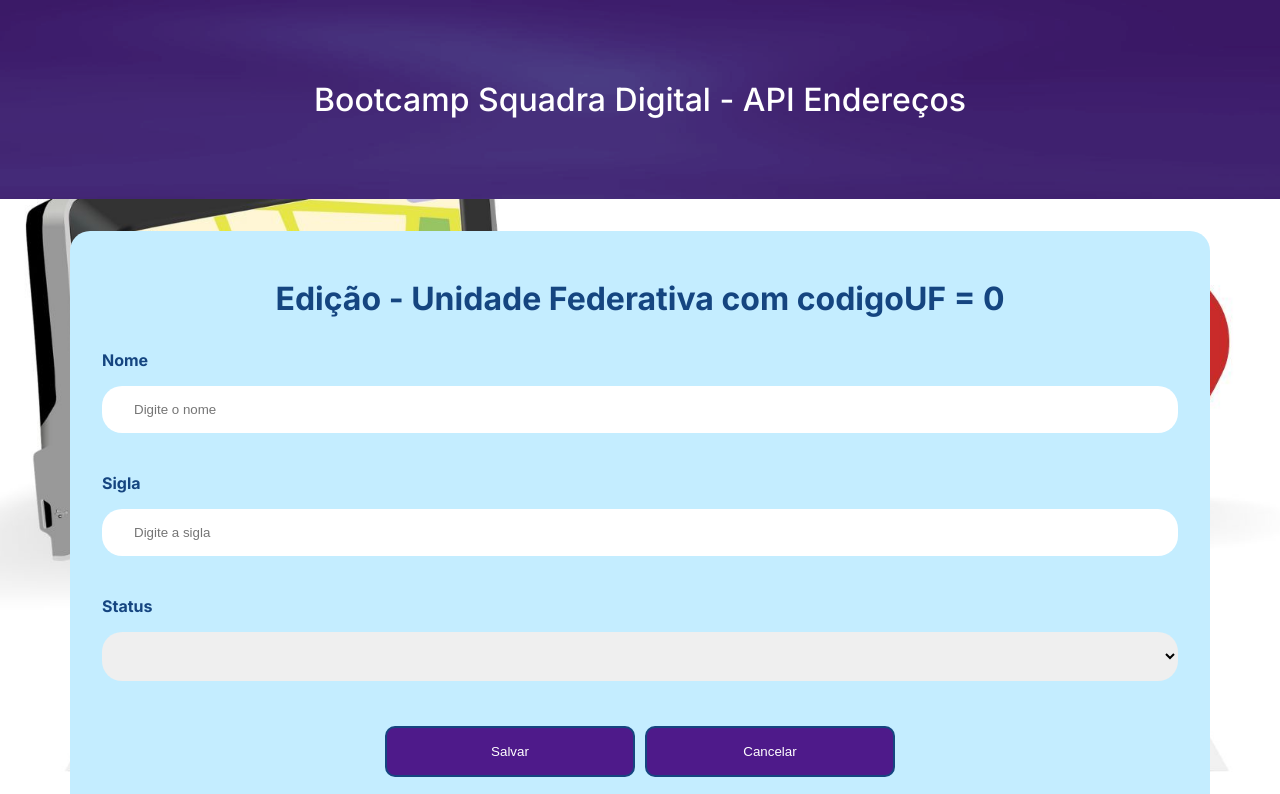
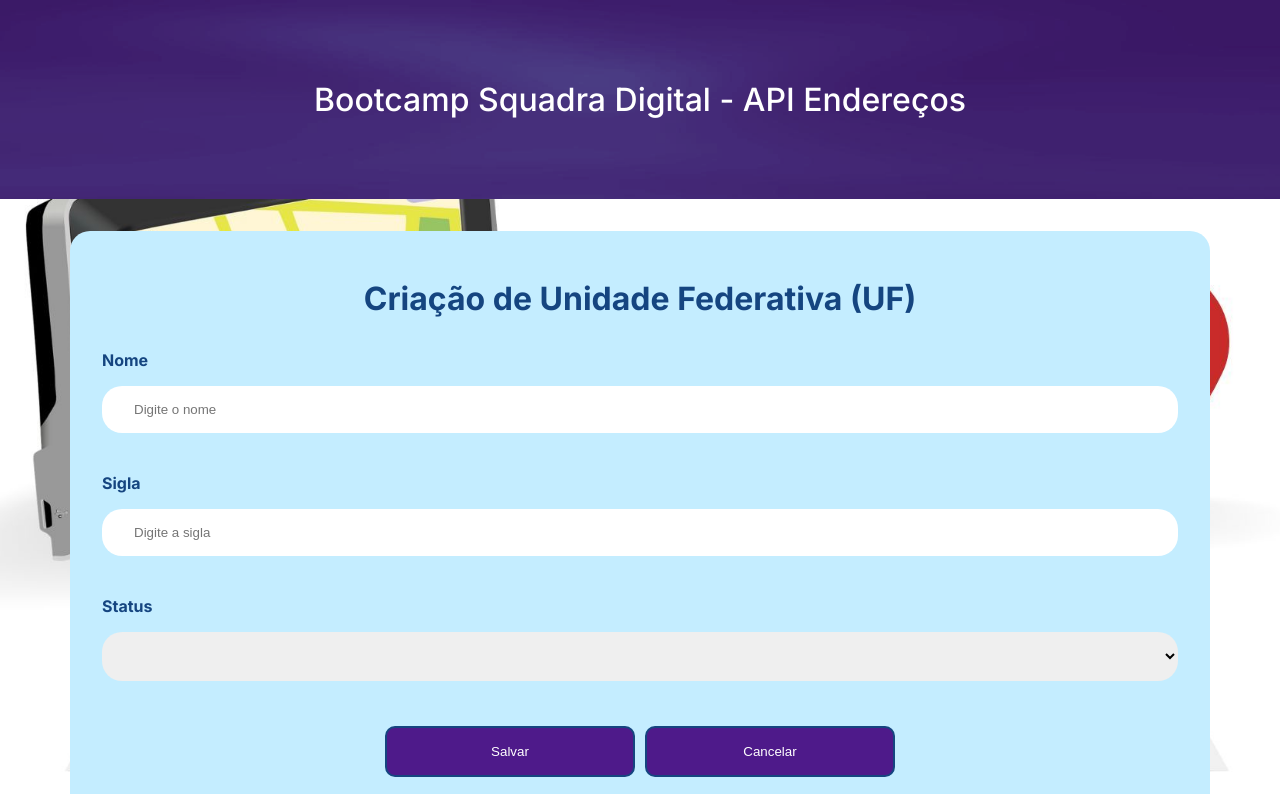
Before and after one commit to alissonjaques/front-end-enderecos, an Angular app: page /ufs/criarUf in a window 1280 px wide. Shown: the top 794 px of the page. Built offline with nearby package versions, Linux system fonts and the light colour scheme; no server answers.

Commit message:
Criação de componente para adição de UFs

```diff
--- /dev/null
+++ b/src/app/componentes/ufs/criar-uf/criar-uf.component.css
@@ -0,0 +1,54 @@
+.acoes {
+  display: flex;
+  justify-content: center;
+}
+
+.botao {
+  margin: 5px;
+}
+
+.criar-ufs {
+  padding: 2rem 0;
+}
+
+.criar-ufs form {
+  background: #C4EDFF;
+  border: none;
+  border-radius: 20px;
+  display: flex;
+  flex-direction: column;
+  padding: 2rem;
+}
+
+.criar-ufs form label {
+  color: #154580;
+  font-weight: bold;
+  margin: 0 0 1rem;
+}
+
+.criar-ufs form .campo {
+  display: flex;
+  flex-direction: column;
+  margin-bottom: 2rem;
+}
+
+.criar-ufs form .campo label {
+  margin-bottom: 0.5rem;
+}
+
+.criar-ufs form .campo .input,
+.criar-ufs form .campo select {
+  border: none;
+  height: 40px;
+  padding: 1rem 2rem;
+  border-radius: 20px;
+  margin: 0.5rem 0;
+}
+
+.criar-ufs form .campo .input {
+  flex: 1;
+}
+
+.criar-ufs form .campo select {
+  flex: 2;
+}
--- /dev/null
+++ b/src/app/componentes/ufs/criar-uf/criar-uf.component.html
@@ -0,0 +1,30 @@
+<section class="container criar-ufs ff-inter">
+  <form>
+    <header class="header">
+      <h2>Criação de Unidade Federativa (UF)</h2>
+    </header>
+
+    <div class="campo">
+      <label for="nome">Nome</label>
+      <input type="textarea" class="input" id="nome" name="nome" placeholder="Digite o nome" [(ngModel)]="uf.nome">
+    </div>
+
+    <div class="campo">
+      <label for="sigla">Sigla</label>
+      <input type="text" class="input" id="sigla" name="sigla" placeholder="Digite a sigla" [(ngModel)]="uf.sigla">
+    </div>
+
+    <div class="campo">
+      <label for="status">Status</label>
+      <select class="input" id="status" name="status" [(ngModel)]="uf.status">
+        <option value="1">Ativo</option>
+        <option value="2">Inativo</option>
+      </select>
+    </div>
+
+    <div class="acoes">
+      <button (click)="criarUf()" class="botao">Salvar</button>
+      <button (click)="cancelar()" class="botao">Cancelar</button>
+    </div>
+  </form>
+</section>
--- /dev/null
+++ b/src/app/componentes/ufs/criar-uf/criar-uf.component.ts
@@ -0,0 +1,45 @@
+import { Component, OnInit } from "@angular/core";
+import { Uf } from "../interfaces/Uf";
+import { UfService } from "../services/uf.service";
+import { NavigationExtras, Router } from "@angular/router";
+import { HttpErrorResponse } from "@angular/common/http";
+
+@Component({
+  selector: "app-criar-uf",
+  templateUrl: "./criar-uf.component.html",
+  styleUrls: ["./criar-uf.component.css"],
+})
+export class CriarUfComponent implements OnInit {
+  uf: Uf = {
+    codigoUF: 0,
+    sigla: "",
+    nome: "",
+    status: 0,
+  };
+
+  constructor(private service: UfService, private router: Router) {}
+
+  ngOnInit(): void {}
+
+  criarUf() {
+    this.uf.status = Number(this.uf.status);
+    this.service.criar(this.uf).subscribe(
+      () => {
+        this.router.navigate(["/ufs"]);
+      },
+      (error: HttpErrorResponse) => {
+        const mensagem = encodeURIComponent(error.error.mensagem);
+        const status = encodeURIComponent(error.error.status);
+        const url = `/ufs/criarUf`;
+        const parametros: NavigationExtras = {
+          queryParams: { mensagem: mensagem, status: status, url: url },
+        };
+        this.router.navigate([`/erro`], parametros);
+      }
+    );
+  }
+
+  cancelar() {
+    this.router.navigate(["/ufs"]);
+  }
+}
--- a/src/app/componentes/ufs/editar-uf/editar-uf.component.ts
+++ b/src/app/componentes/ufs/editar-uf/editar-uf.component.ts
@@ -40,7 +40,7 @@ export class EditarUfComponent implements OnInit {
       (error: HttpErrorResponse) => {
         const mensagem = encodeURIComponent(error.error.mensagem);
         const status = encodeURIComponent(error.error.status);
-        const url = `/ufs/${this.uf.codigoUF}`;
+        const url = `/ufs/editarUf/${this.uf.codigoUF}`;
         const parametros: NavigationExtras = {
           queryParams: { mensagem: mensagem, status: status, url: url },
         };
--- a/src/app/componentes/ufs/listar-uf/listar-uf.component.ts
+++ b/src/app/componentes/ufs/listar-uf/listar-uf.component.ts
@@ -11,11 +11,7 @@ import { UfService } from "../services/uf.service";
 export class ListarUfComponent implements OnInit {
   listaUfs: Uf[] = [];
 
-  constructor(
-    private service: UfService,
-    private router: Router,
-    private route: ActivatedRoute
-  ) {}
+  constructor(private service: UfService, private router: Router) {}
 
   ngOnInit(): void {
     this.service.listar().subscribe((listaUfs) => {
@@ -24,12 +20,12 @@ export class ListarUfComponent implements OnInit {
   }
 
   adicionarUf() {
-    this.router.navigate(["/ufs/editarUf"]);
+    this.router.navigate(["/ufs/criarUf"]);
   }
 
   editarUf(codigoUF: number | undefined) {
     if (codigoUF) {
-      this.router.navigate([`/ufs/${codigoUF}`]);
+      this.router.navigate([`/ufs/editarUf/${codigoUF}`]);
     }
   }
 
```
Also changed, not shown: src/app/app-routing.module.ts (+6 -1 lines), src/app/app.module.ts (+23 -26 lines), 1 other file (tests, documents, lock files or other folders).
